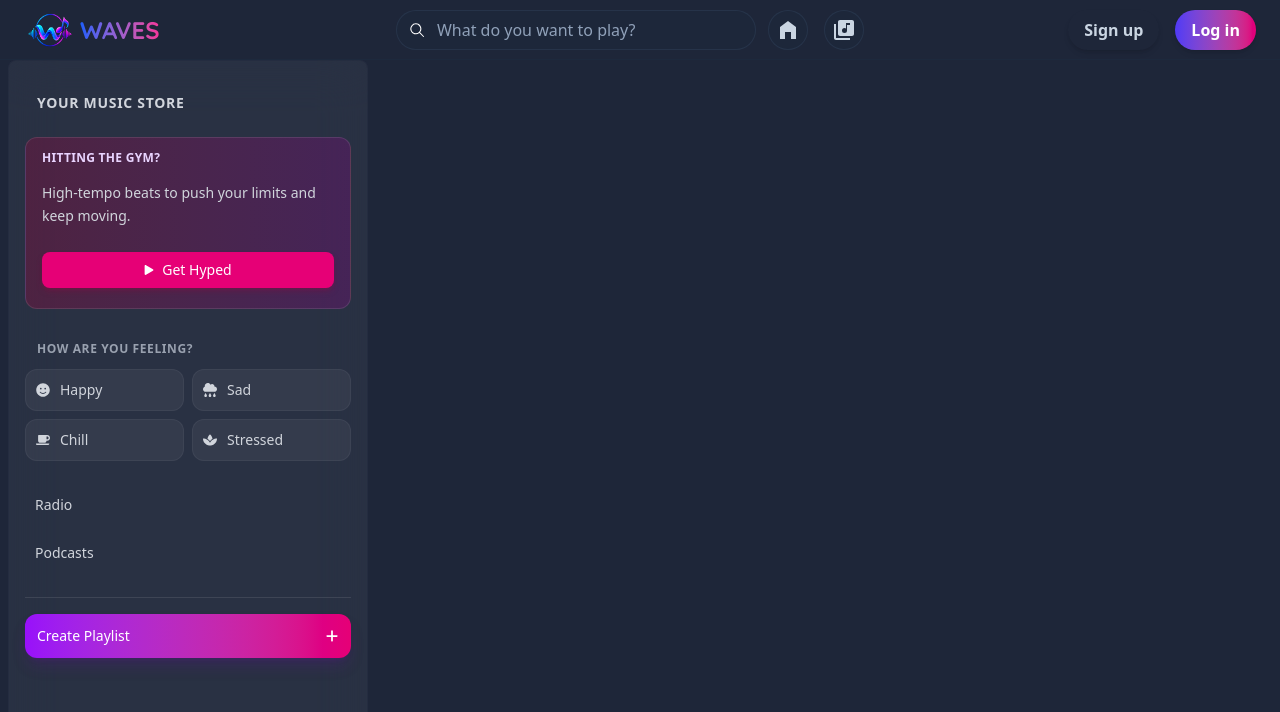
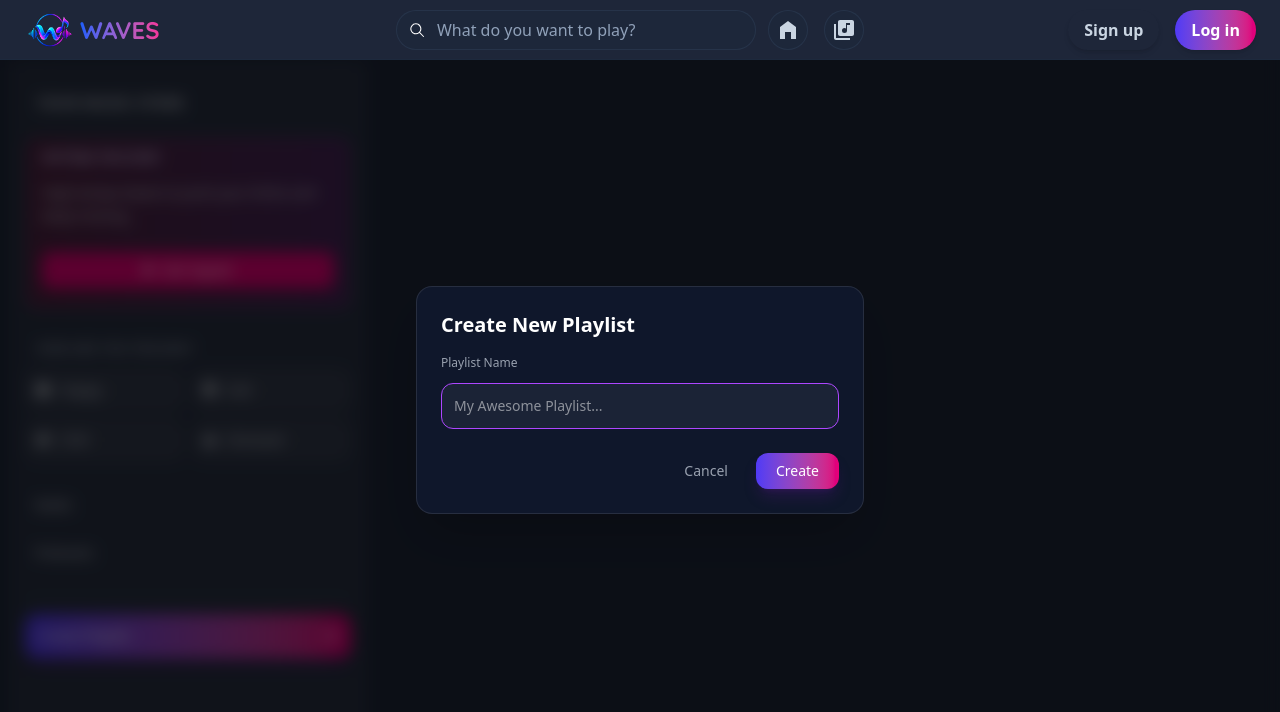
Before and after one commit to shashinirathnayake2111-afk/Waves-Premium_Music_Website, a Next.js app: page / in a window 1280 px wide. Both pictures are taken after a click on the button "Create Playlist". Shown: the top 712 px of the page. Built offline with nearby package versions, Linux system fonts and the light colour scheme.

Commit message:
Add create playlist button popup page

```diff
--- a/src/components/Sidebar.tsx
+++ b/src/components/Sidebar.tsx
@@ -57,6 +57,20 @@ export default function Sidebar() {
     { name: "Chill", icon: FaCoffee, color: "hover:border-emerald-500/50 hover:bg-emerald-500/10" },
     { name: "Stressed", icon: FaSpa, color: "hover:border-purple-500/50 hover:bg-purple-500/10" },
   ];
+
+  const [isCreateModalOpen, setIsCreateModalOpen] = useState(false);
+  const [playlistName, setPlaylistName] = useState("");
+  const [myPlaylists, setMyPlaylists] = useState<string[]>([]);
+
+  const handleCreatePlaylist = () => {
+    if (playlistName.trim()) {
+      setMyPlaylists((prev) => [...prev, playlistName.trim()]);
+      console.log("New Playlist Created:", playlistName.trim());
+
+      setPlaylistName("");
+      setIsCreateModalOpen(false);
+    }
+  };
 
   return (
     <div>
@@ -130,16 +144,55 @@ export default function Sidebar() {
 
         <div className="mt-auto mb-6 pt-4 border-t border-white/10">
           <button
-            onClick={() => {
-              console.log("Create Playlist clicked");
-            }}
-            className="flex items-center justify-between gap-2 w-full p-3 rounded-xl bg-linear-to-r from-purple-600 to-pink-600 hover:from-purple-500 hover:to-pink-500 text-white font-medium text-sm transition-all shadow-lg shadow-purple-900/30 active:scale-[0.98]"
+            onClick={() => setIsCreateModalOpen(true)}
+          className="flex items-center justify-between gap-2 w-full p-3 rounded-xl bg-linear-to-r from-indigo-600 to-pink-600 hover:from-purple-500 hover:to-pink-500 text-white font-medium text-sm transition-all shadow-lg shadow-purple-900/30 active:scale-[0.98]"
           >
-            <span>Create Playlist</span>
-            <FaPlus className="text-sm" />
-          </button>
+          <span>Create Playlist</span>
+          <FaPlus className="text-sm" />
+        </button>
+    </div>
+      </aside >
+
+    { isCreateModalOpen && (
+      <div className="fixed inset-0 bg-black/60 backdrop-blur-sm z-50 flex items-center justify-center p-4">
+        <div className="bg-slate-900 border border-white/10 p-6 rounded-2xl w-full max-w-md shadow-2xl space-y-4">
+          <h3 className="text-xl font-bold text-white">Create New Playlist</h3>
+
+          <div>
+            <label className="text-xs text-gray-400 mb-3 block">Playlist Name</label>
+            <input
+              type="text"
+              placeholder="My Awesome Playlist..."
+              value={playlistName}
+              onChange={(e) => setPlaylistName(e.target.value)}
+              onKeyDown={(e) => e.key === 'Enter' && handleCreatePlaylist()}
+              className="w-full bg-white/5 border border-white/10 rounded-xl p-3 text-white focus:outline-none focus:border-purple-500 transition-all text-sm"
+              autoFocus
+            />
+          </div>
+
+          <div className="flex gap-3 justify-end pt-2">
+            <button
+              onClick={() => {
+                setPlaylistName("");
+                setIsCreateModalOpen(false);
+              }}
+              className="px-4 py-2 rounded-xl text-sm text-gray-400 hover:text-white hover:bg-white/5 transition-all"
+            >
+              Cancel
+            </button>
+
+            <button
+              onClick={handleCreatePlaylist}
+              className="px-5 py-2 rounded-xl text-sm bg-linear-to-r from-indigo-600 to-pink-600 text-white font-medium hover:opacity-90 transition-all shadow-lg shadow-purple-900/30"
+            >
+              Create
+            </button>
+          </div>
         </div>
-      </aside>
-    </div>
+      </div>
+    )
+}
+    </div >
   );
 }
```
